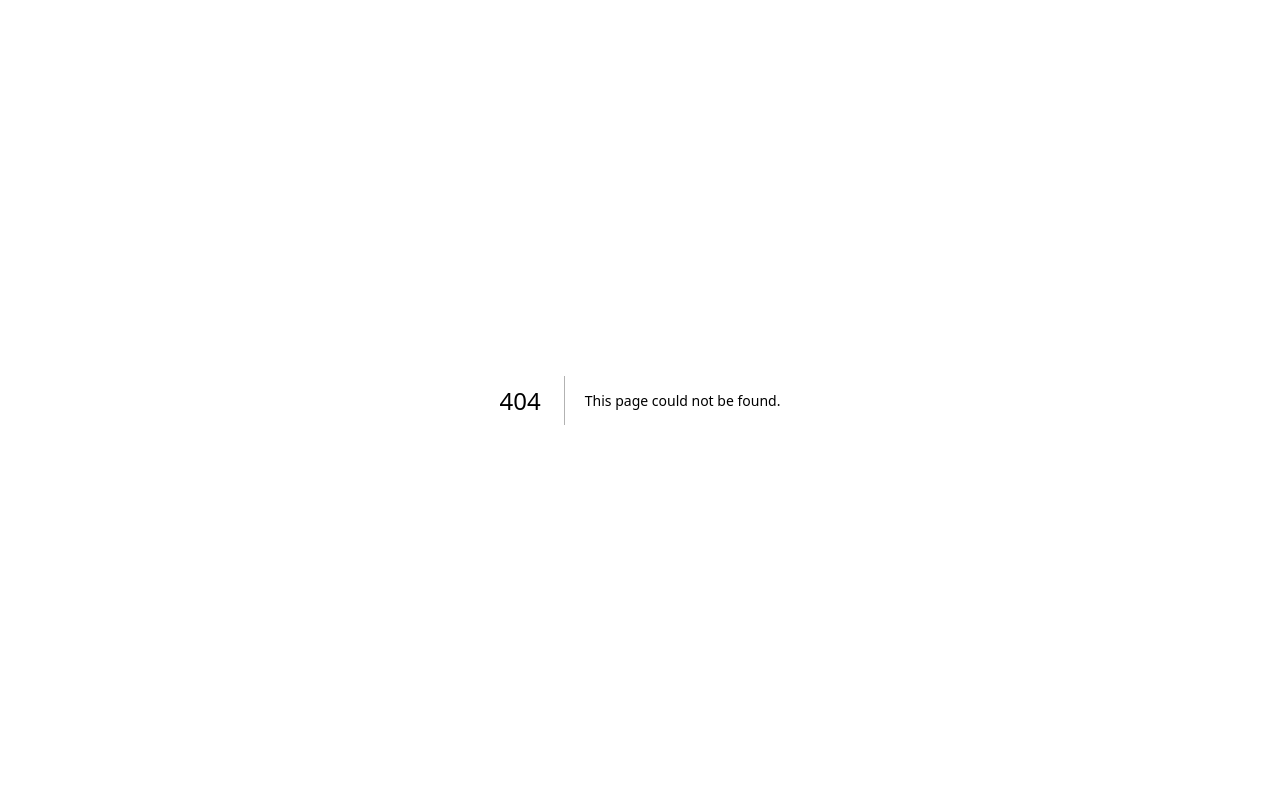
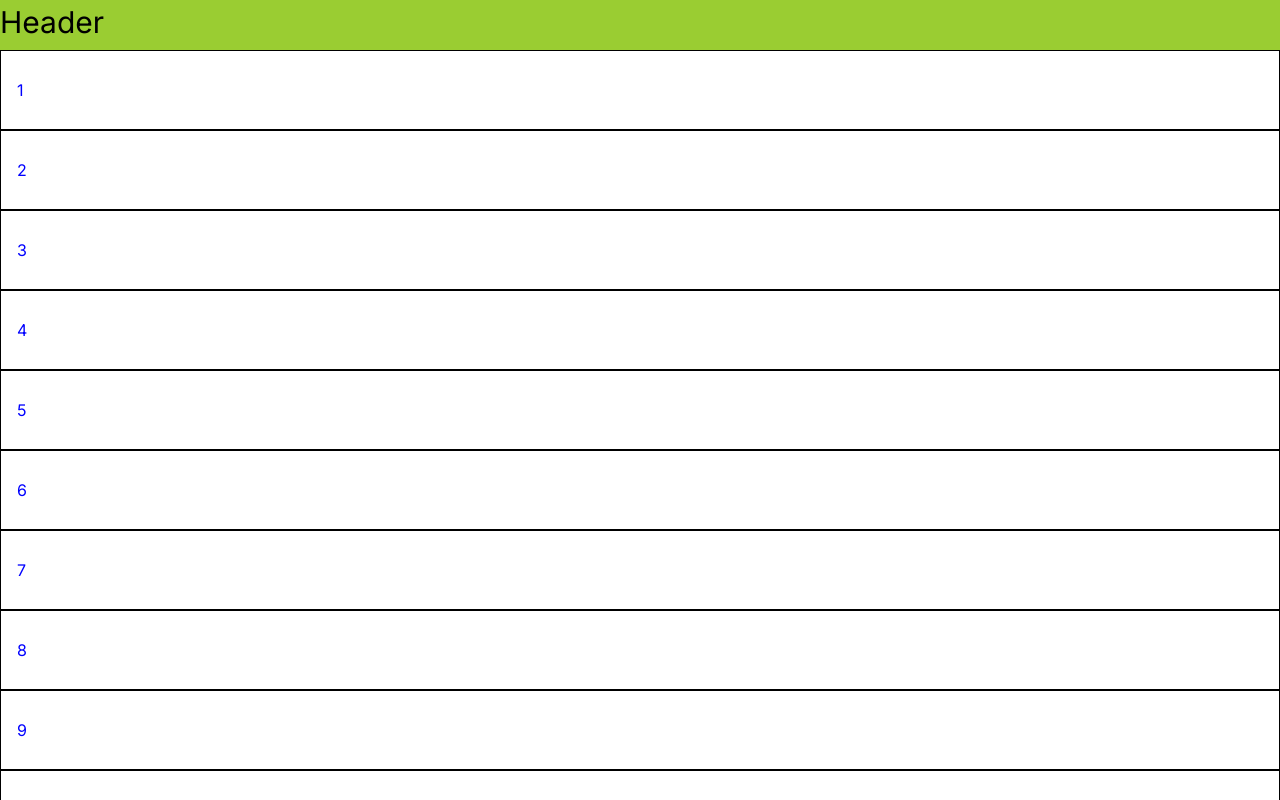
Before and after one commit to XiaolongWang-Rocky/next-sandbox, a Next.js app: page /play-with-sticky in a window 1280 px wide. Before the commit this address had no page. Shown: the top 800 px of the page. Built offline with nearby package versions, Linux system fonts and the light colour scheme.

Commit message:
play with sticky

```diff
--- a/package.json
+++ b/package.json
@@ -15,6 +15,7 @@
     "@mui/material": "^5.14.18",
     "@reduxjs/toolkit": "^2.0.1",
     "@types/draft-js": "^0.11.17",
+    "@types/swiper": "^6.0.0",
     "axios": "^1.6.2",
     "bootstrap": "^5.3.2",
     "chart.js": "^4.4.0",
@@ -32,7 +33,8 @@
     "react-redux": "^9.1.0",
     "react-scroll": "^1.9.0",
     "recharts": "^2.10.3",
-    "redux-persist": "^6.0.0"
+    "redux-persist": "^6.0.0",
+    "swiper": "^11.0.5"
   },
   "devDependencies": {
     "@types/node": "^20",
--- /dev/null
+++ b/src/app/(pages)/play-with-sticky/page.tsx
@@ -0,0 +1,48 @@
+import { Box, List, ListItem} from "@mui/material"
+
+export default function Page() {
+    const dataList = [1,2,3,4,5,6,7,8,9,10,11,12,13,14,15,16]
+    return <Box
+    sx={{
+        height: '100vh',
+        display: 'flex',
+        flexDirection: 'column',
+    }}>
+        <Box
+        sx={{
+            flexGrow: 0,
+            flexDirection: 'column',
+            display: 'flex'
+        }}
+        >
+            <Box
+            sx={{
+                backgroundColor: 'yellowgreen',
+                fontSize: '30px',
+                flexBasis: '50px',
+                position: 'sticky',
+                top: '0'
+            }}
+            >Header</Box>
+            <List
+            sx={{
+                padding: 0,
+                flexGrow: 1,
+                overflow: 'auto'
+            }}>
+                {
+                    dataList.map(item => <ListItem key={item} sx={{border: '1px solid black', height: '80px', color: 'blue'}}>{item}</ListItem>)
+                }
+            </List>
+        </Box>
+        <Box
+        sx={{
+            backgroundColor: 'yellowgreen',
+            fontSize: '30px',
+            flexBasis: '50px',
+            position: 'sticky',
+            top: '0'
+        }}
+        >Footer</Box>
+    </Box>
+}
--- /dev/null
+++ b/src/app/(pages)/swiper-react/page.tsx
@@ -0,0 +1,32 @@
+'use client'
+import 'swiper/css'
+import 'swiper/css/free-mode'
+import 'swiper/css/pagination'
+import 'swiper/css/navigation'
+import {Swiper, SwiperSlide} from 'swiper/react'
+import {Navigation, Pagination} from 'swiper'
+
+export default function Page() {
+    const data = Array.from({length: 20}, (v, i) => i)
+
+    return <Swiper
+    navigation={{
+        prevEl: '.custom-prev-button',
+        nextEl: '.custom-next-button',
+    }}
+    spaceBetween={10}
+    slidesPerView={5}
+    slidesPerGroup={5}
+    freeMode={true}
+    pagination={{
+        clickable: true,
+    }}
+    modules={[Pagination, Navigation]}
+    className='mySwiper'>
+        {data.map(item => (
+            <SwiperSlide key={item}>
+                <p style={{width: '100%', height: '50px', color: 'black', backgroundColor: 'pink'}}>{item}</p>
+            </SwiperSlide>
+        ))}
+    </Swiper>
+}
```
Also changed, not shown: 1 other file (tests, documents, lock files or other folders).
